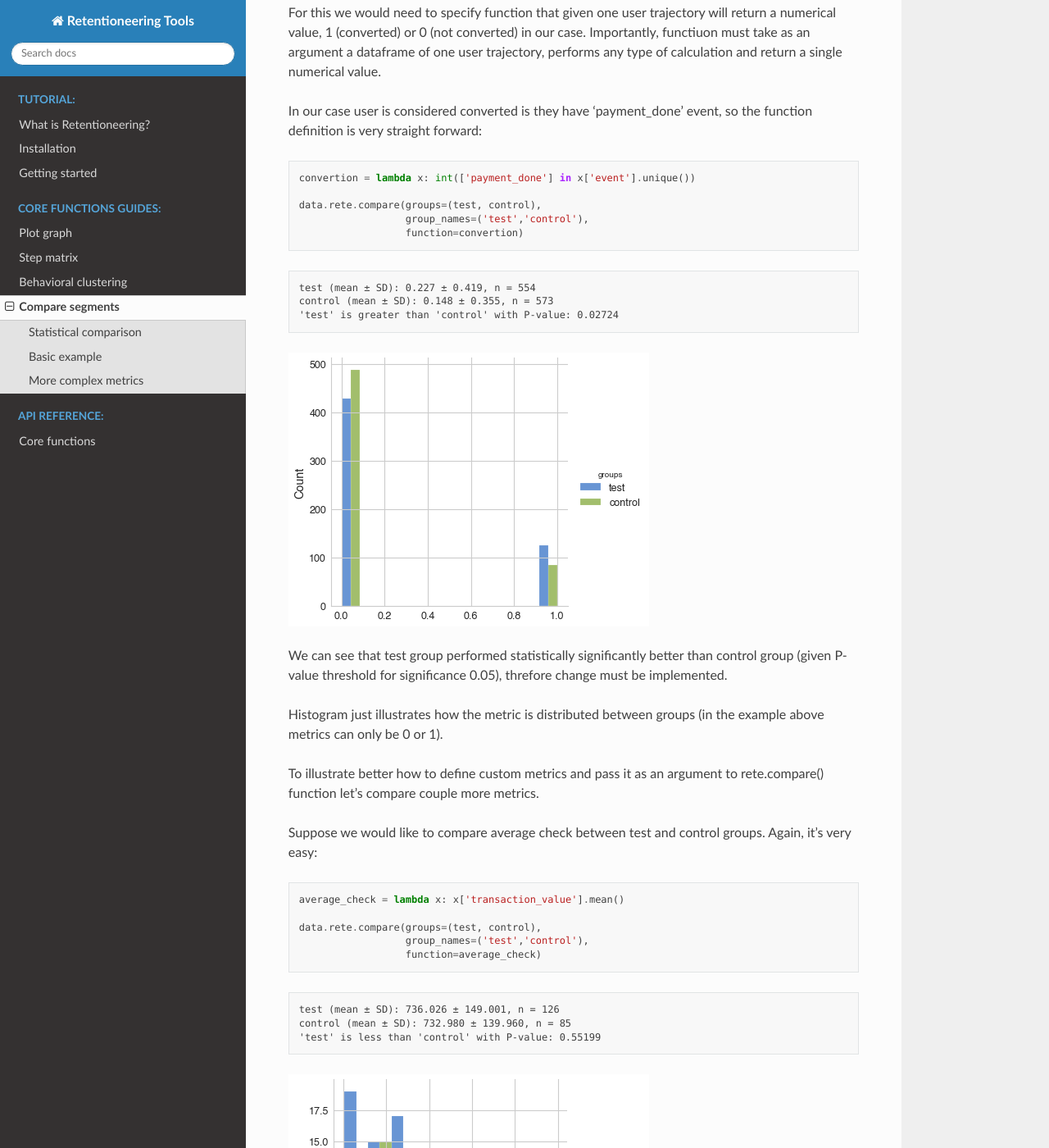
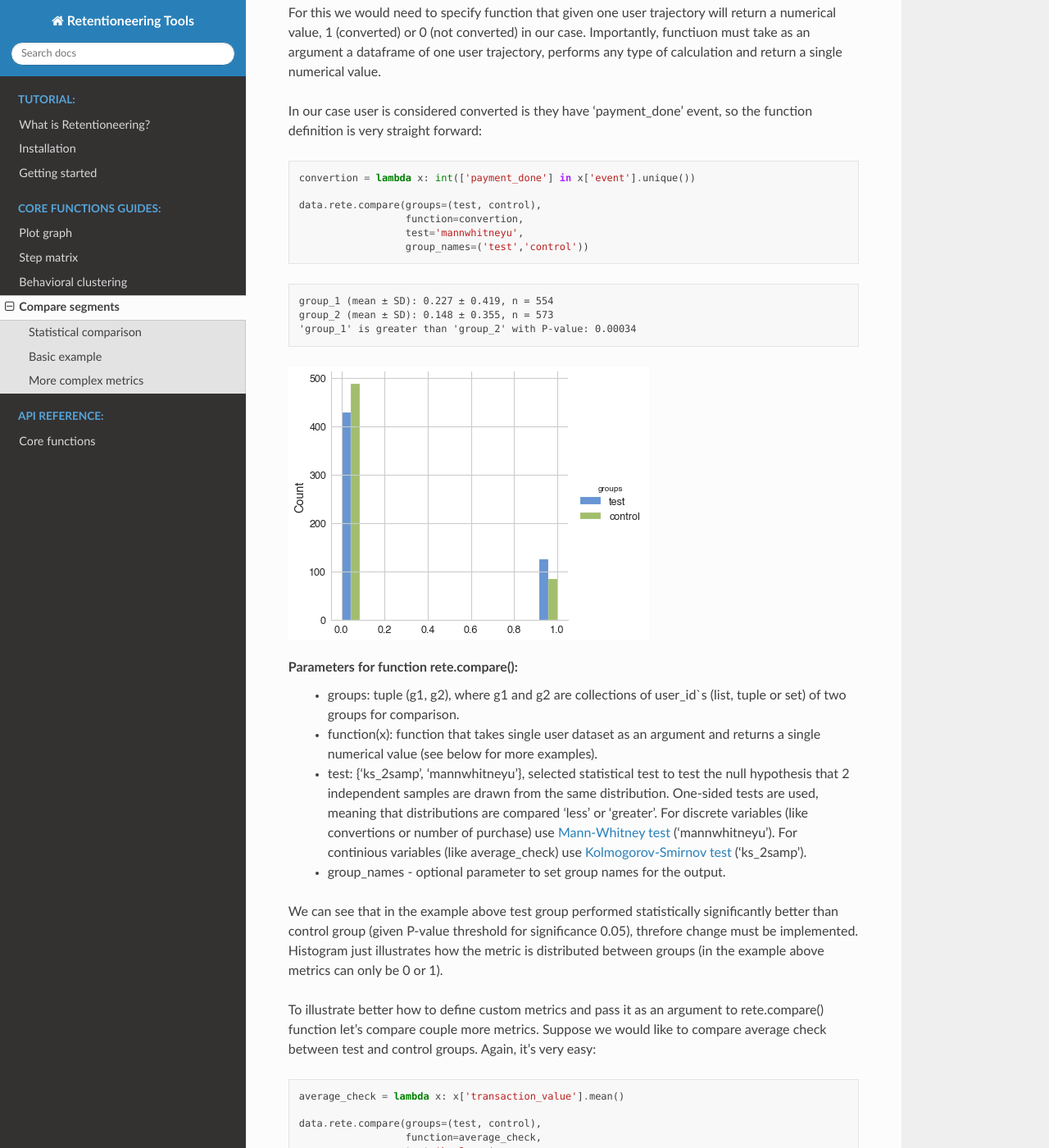
Before and after one commit to retentioneering/retentioneering-tools, a Sphinx documentation site: the page built from docs/source/compare.rst, in a window 1280 px wide and 1400 px high, scrolled down 1771 px. Shown: the whole window at 82% size. Built offline with Sphinx 7.4.7 and the Read the Docs theme 2.0.0, drawn with Linux system fonts in a browser that asks for light colours; some of the changed text lies outside the part shown.

```diff
--- a/docs/source/compare.rst
+++ b/docs/source/compare.rst
@@ -166,37 +166,43 @@
     convertion = lambda x: int(['payment_done'] in x['event'].unique())
 
     data.rete.compare(groups=(test, control),
-                      group_names=('test','control'),
-                      function=convertion)
+                      function=convertion,
+                      test='mannwhitneyu',
+                      group_names=('test','control'))
 
 .. parsed-literal::
 
-    test (mean ± SD): 0.227 ± 0.419, n = 554
-    control (mean ± SD): 0.148 ± 0.355, n = 573
-    'test' is greater than 'control' with P-value: 0.02724
+    group_1 (mean ± SD): 0.227 ± 0.419, n = 554
+    group_2 (mean ± SD): 0.148 ± 0.355, n = 573
+    'group_1' is greater than 'group_2' with P-value: 0.00034
+
 
 .. image:: _static/compare/compare_1.png
 
-We can see that test group performed statistically significantly better than
-control group (given P-value threshold for significance 0.05), threfore change
-must be implemented.
+Parameters for function rete.compare():
+    * groups: tuple (g1, g2), where g1 and g2 are collections of user_id`s (list, tuple or set) of two groups for comparison.
+    * function(x): function that takes single user dataset as an argument and returns a single numerical value (see below for more examples).
+    * test: {'ks_2samp', 'mannwhitneyu'}, selected statistical test to test the null hypothesis that 2 independent samples are drawn from the same distribution. One-sided tests are used, meaning that distributions are compared 'less' or 'greater'. For discrete variables (like convertions or number of purchase) use `Mann-Whitney test <https://en.wikipedia.org/wiki/Mann–Whitney_U_test>`__ (‘mannwhitneyu’). For continious variables (like average_check) use `Kolmogorov-Smirnov test <https://en.wikipedia.org/wiki/Kolmogorov–Smirnov_test>`__ ('ks_2samp').
+    * group_names - optional parameter to set group names for the output.
 
-Histogram just illustrates how the metric is distributed between groups (in the example
+
+We can see that in the example above test group performed statistically significantly
+better than control group (given P-value threshold for significance 0.05), threfore change
+must be implemented. Histogram just illustrates how the metric is distributed between groups (in the example
 above metrics can only be 0 or 1).
 
 To illustrate better how to define custom metrics and pass it as an argument to
-rete.compare() function let's compare couple more metrics.
-
-Suppose we would like to compare average check between test and control groups. Again, it's
-very easy:
+rete.compare() function let's compare couple more metrics. Suppose we would like to compare
+average check between test and control groups. Again, it's very easy:
 
 .. code:: ipython3
 
     average_check = lambda x: x['transaction_value'].mean()
 
     data.rete.compare(groups=(test, control),
-                      group_names=('test','control'),
-                      function=average_check)
+                      function=average_check,
+                      test='ks_2samp',
+                      group_names=('test','control'))
 
 .. parsed-literal::
 
@@ -207,7 +213,8 @@
 .. image:: _static/compare/compare_2.png
 
 In this case we can see that there is no statistically significant difference
-between two groups (P-value is 0.55 and > selected threshold 0.05). So we while we can
+between two groups (P-value is 0.55 and > selected threshold 0.05). Note, that for
+continious variable like average check we used Kolmogorov-Smirnov test. While we can
 conclude that users in the test group converted to purchase more often than in control
 group, there was no effect on the average check.
 
@@ -312,14 +319,15 @@
 .. code:: ipython3
 
     data.rete.compare(groups=(test, control),
-                      group_names=('test','control'),
-                      function=confirmed_purch)
+                      function=confirmed_purch,
+                      test='mannwhitneyu',
+                      group_names=('test','control'))
 
 .. parsed-literal::
 
-    test (mean ± SD): 0.199 ± 0.399, n = 554
-    control (mean ± SD): 0.117 ± 0.321, n = 573
-    'test' is greater than 'control' with P-value: 0.02161
+    test (mean ± SD): 0.184 ± 0.388, n = 554
+    control (mean ± SD): 0.122 ± 0.327, n = 573
+    'test' is greater than 'control' with P-value: 0.00193
 
 .. image:: _static/compare/compare_3.png
 
--- a/requirements.txt
+++ b/requirements.txt
@@ -3,6 +3,7 @@
 networkx>=2.3
 seaborn>=0.9.0
 scikit-learn>=0.22.1
+scipy
 matplotlib
 altair
 vega
```
Also changed, not shown: docs/source/retentioneering.core.rst (+8 -0 lines), 2 other files.
